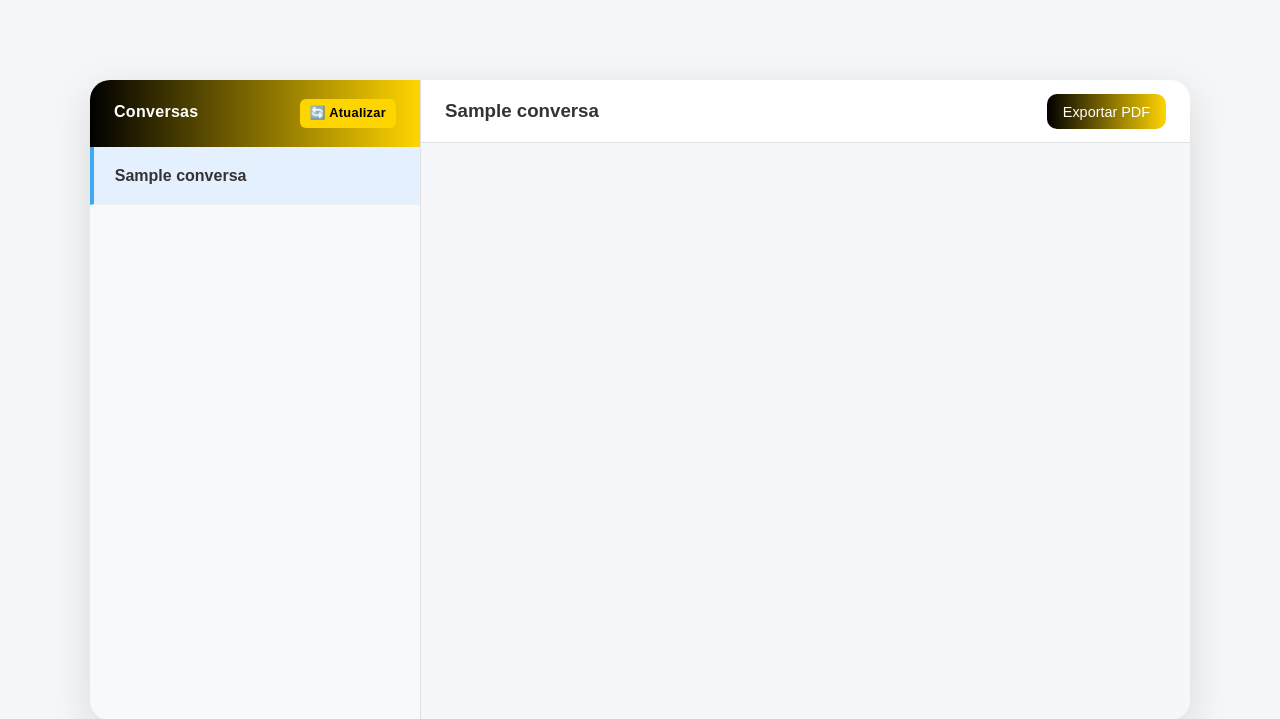
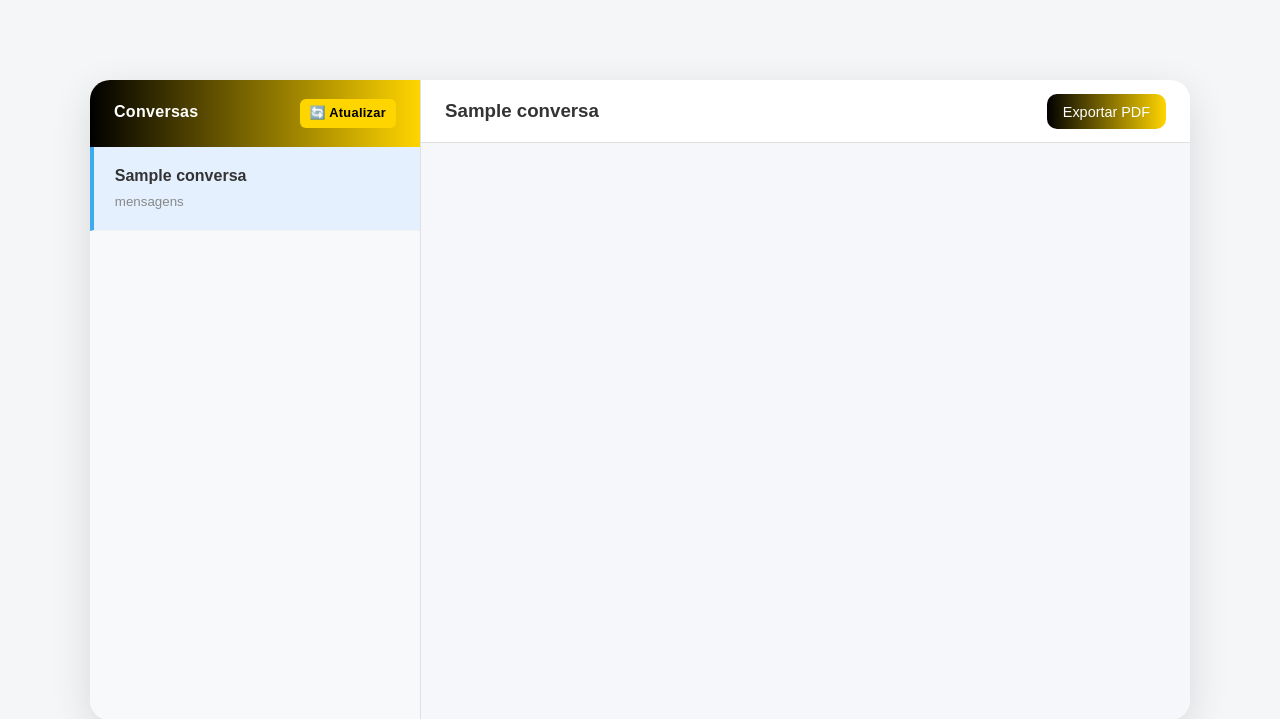
Before and after one commit to JorgeHRP/relog-conversas, a Flask app: template templates/conversas.html in a window 1280 px wide. Shown: the top 719 px of the page. Run offline with Flask 3, Linux system fonts and the light colour scheme; the template is opened without the code that fills it: most values are stand-ins (such as "Sample title", 1, 10 or a date in 2020).

Commit message:
Update conversas.html

```diff
--- a/templates/conversas.html
+++ b/templates/conversas.html
@@ -189,6 +189,7 @@
         {% for c in conversas %}
         <a href="{{ url_for('conversas', id=c.id) }}" class="chat-item {% if conversa and conversa.id == c.id %}active{% endif %}">
           <strong>{{ c.nome }}</strong>
+          <small>mensagens</small>
         </a>
         {% endfor %}
       </div>
```
